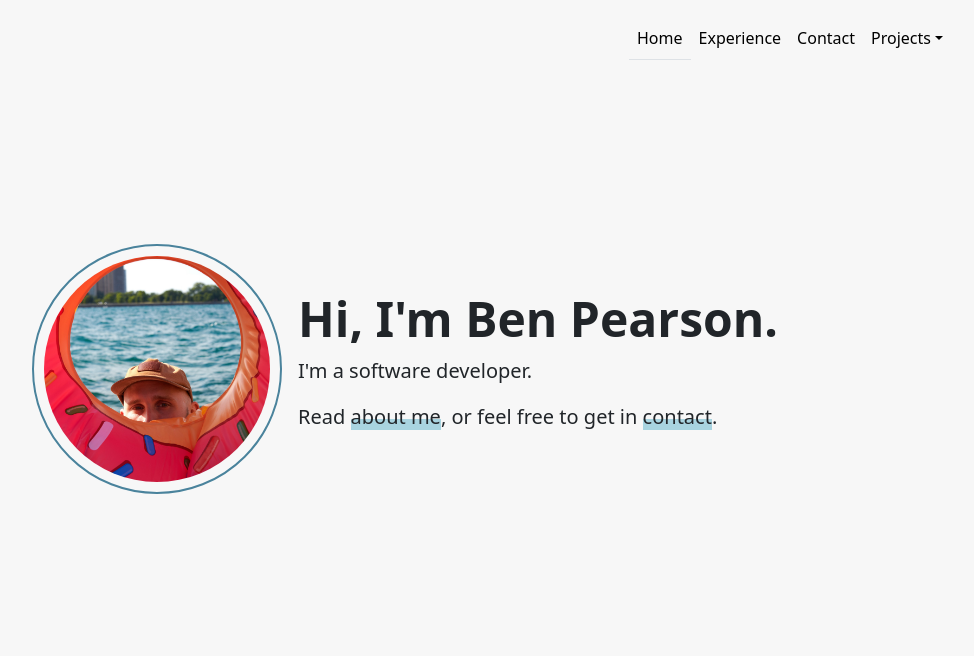
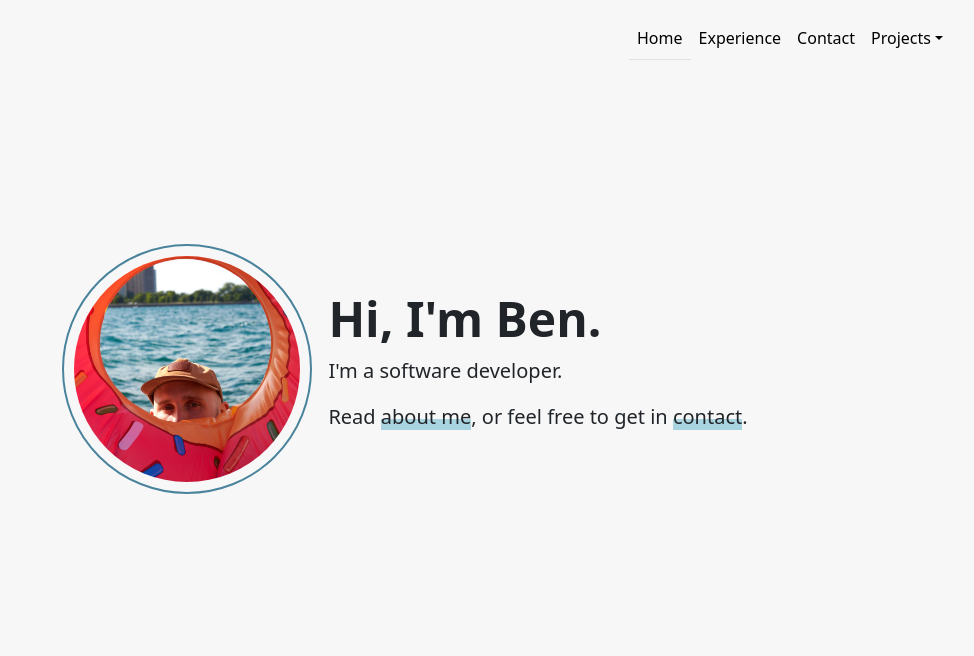
Before and after one commit to mbpearson/mbpearson.github.io, a plain HTML site: page index.html in a window 1280 px wide. Shown: the top 656 px of the page, without its empty margins (243-1217 px from the left). Drawn offline with nearby package versions, Linux system fonts and the light colour scheme.

Commit message:
small change

```diff
--- a/index.html
+++ b/index.html
@@ -53,7 +53,7 @@
                 <img class="profile-image profile-image-hero rounded-circle m-2 m-md-3" src="static/donut.jpg" width="250" height="250" alt="Ben Pearson framed by a donut-shaped float">
                 <div class="hero-copy">
                     <h1><strong>Hi, I'm
-                        <span>Ben Pearson</span>.
+                        <span>Ben</span>.
                     </strong></h1>
                     <p class="lead"><strong>I'm a
                         <span>software developer.</span>
```
